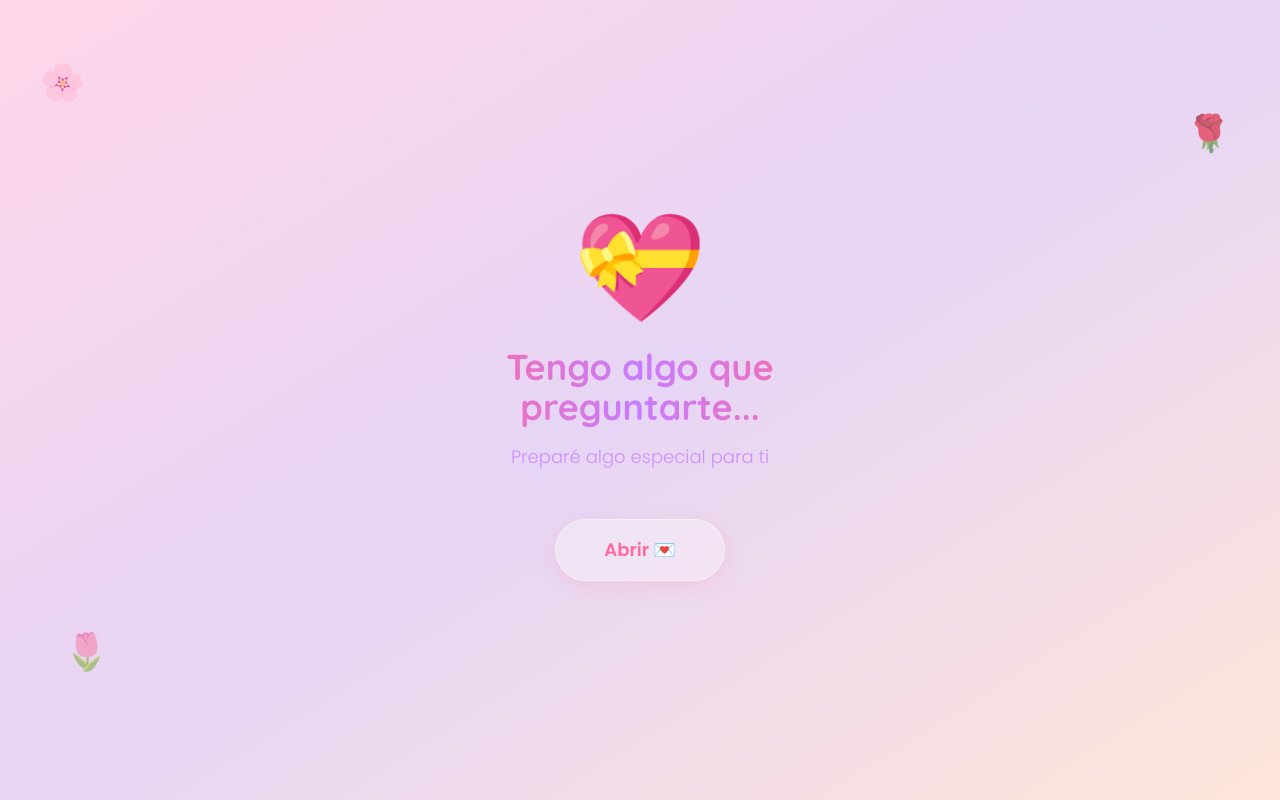
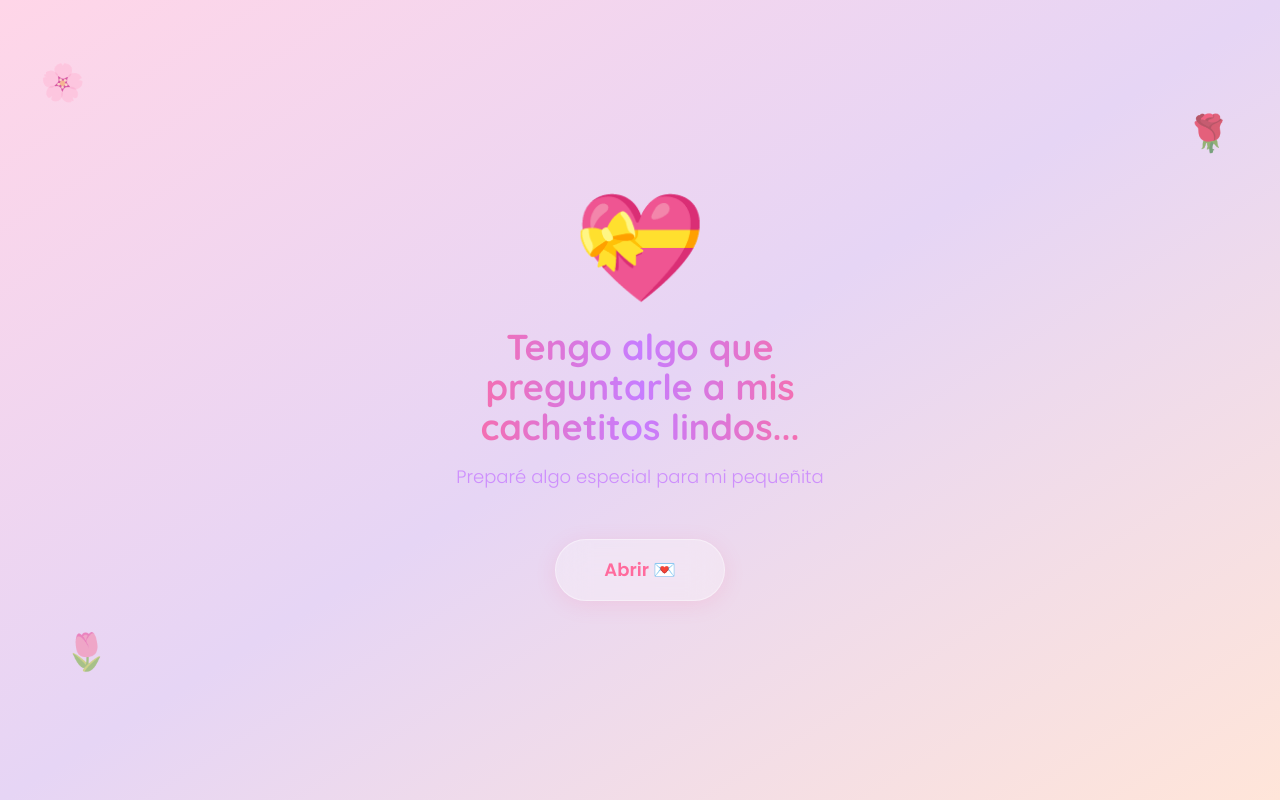
Before and after one commit to Mathyas45/Sorpresa-san-valentin, a React (Vite) app: page / in a window 1280 px wide. Built offline with nearby package versions, Linux system fonts and the light colour scheme.

Commit message:
cambios finales

```diff
--- a/src/components/LetterScreen.jsx
+++ b/src/components/LetterScreen.jsx
@@ -29,7 +29,7 @@ const LetterScreen = ({ onNext }) => {
                         <div className="text-center">
                             <div className="text-6xl mb-4">💌</div>
                             <p className="text-romantic-purple font-display font-semibold">
-                                Para mi Cuya 💕
+                                Para mi Cuya y los cachetitos (abre la carta) 💕
                             </p>
                         </div>
                     </motion.div>
@@ -85,7 +85,7 @@ const LetterScreen = ({ onNext }) => {
                         className="space-y-4 text-center mb-6"
                     >
                         <p className="text-gray-700 leading-relaxed font-medium">
-                            Aunque estemos lejos el 14 y todos los días, quiero pasarla con mis cachetitos.
+                            Aunque estemos lejos este 14 y todos los días, quiero esta junto con mis cachetitos.
                         </p>
                         <p className="text-gray-700 leading-relaxed">
                             Cada momento juntos, nuestras comidas, salidas e incluso nuestras peleas, hacen que todo valga la pena.
--- a/src/components/QuestionScreen.jsx
+++ b/src/components/QuestionScreen.jsx
@@ -54,7 +54,7 @@ const QuestionScreen = ({ onYes }) => {
                 </motion.div>
 
                 <h2 className="text-3xl md:text-4xl font-display font-bold text-gradient mb-4">
-                    ¿Quieres ser mi San Valentín?
+                    ¿Bebita Quieres ser mi San Valentín?
                 </h2>
 
                 <p className="text-romantic-purple/80 text-lg mb-2">
--- a/src/components/SuccessScreen.jsx
+++ b/src/components/SuccessScreen.jsx
@@ -95,6 +95,15 @@ const SuccessScreen = () => {
                 >
                     ¡Sabía que dirías que sí! 💕
                 </motion.h1>
+                 <motion.h1
+                    initial={{ opacity: 0, y: 20 }}
+                    animate={{ opacity: 1, y: 0 }}
+                    transition={{ delay: 0.5 }}
+                    className="text-4xl font-display font-bold text-gradient mb-4"
+                >
+                    Te amo mucho mi bebe linda🐷
+
+                </motion.h1>
 
                 <motion.p
                     initial={{ opacity: 0 }}
--- a/src/components/WelcomeScreen.jsx
+++ b/src/components/WelcomeScreen.jsx
@@ -31,7 +31,7 @@ const WelcomeScreen = ({ onNext }) => {
                     transition={{ duration: 1, delay: 0.5 }}
                     className="text-3xl md:text-4xl font-display font-bold text-gradient mb-4"
                 >
-                    Tengo algo que preguntarte...
+                    Tengo algo que preguntarle a mis cachetitos lindos...
                 </motion.h1>
 
                 <motion.p
@@ -40,7 +40,7 @@ const WelcomeScreen = ({ onNext }) => {
                     transition={{ duration: 1, delay: 0.8 }}
                     className="text-romantic-purple/80 text-lg mb-12 font-light"
                 >
-                    Preparé algo especial para ti
+                    Preparé algo especial para mi pequeñita
                 </motion.p>
 
                 {/* Open button */}
```
